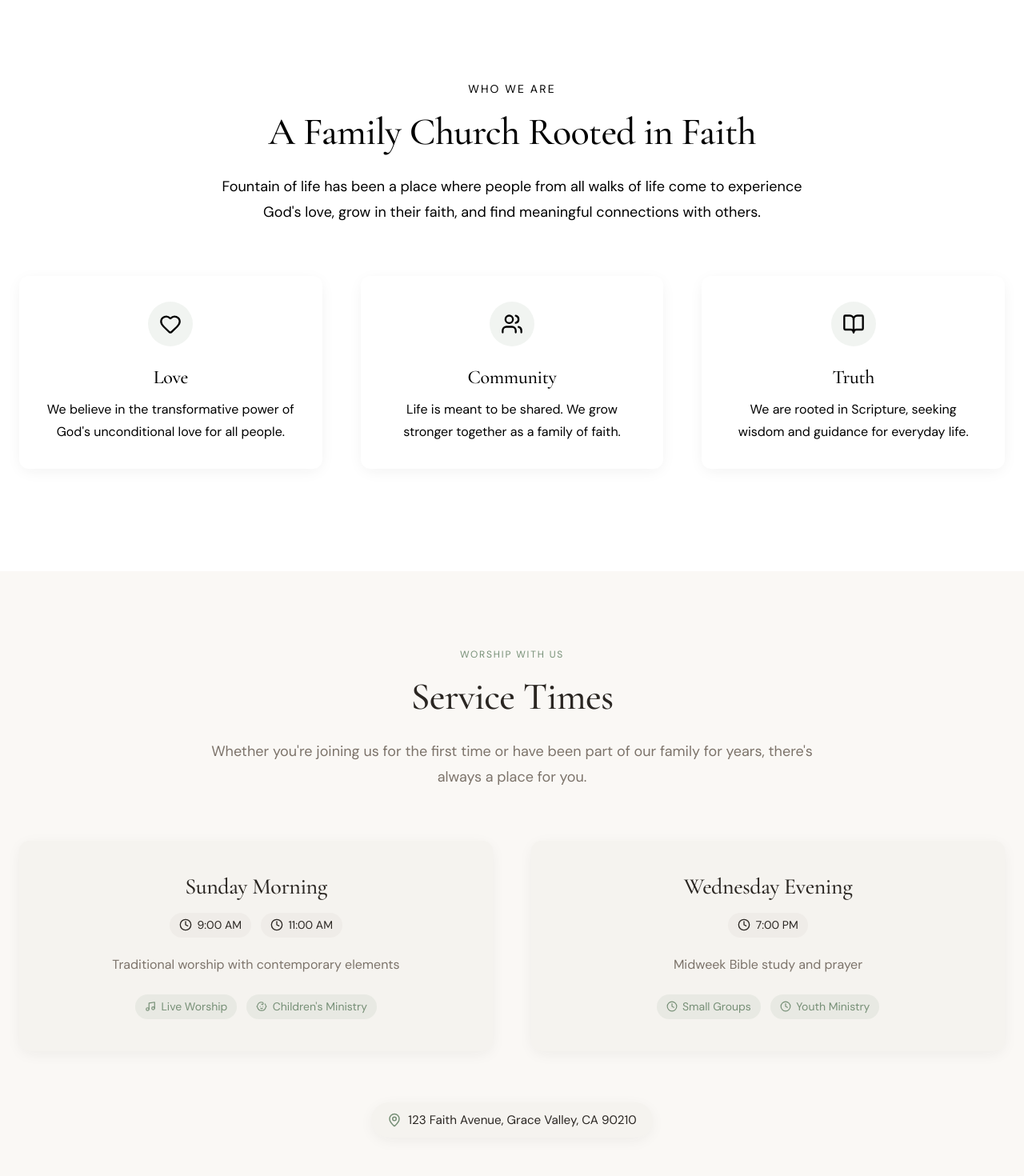
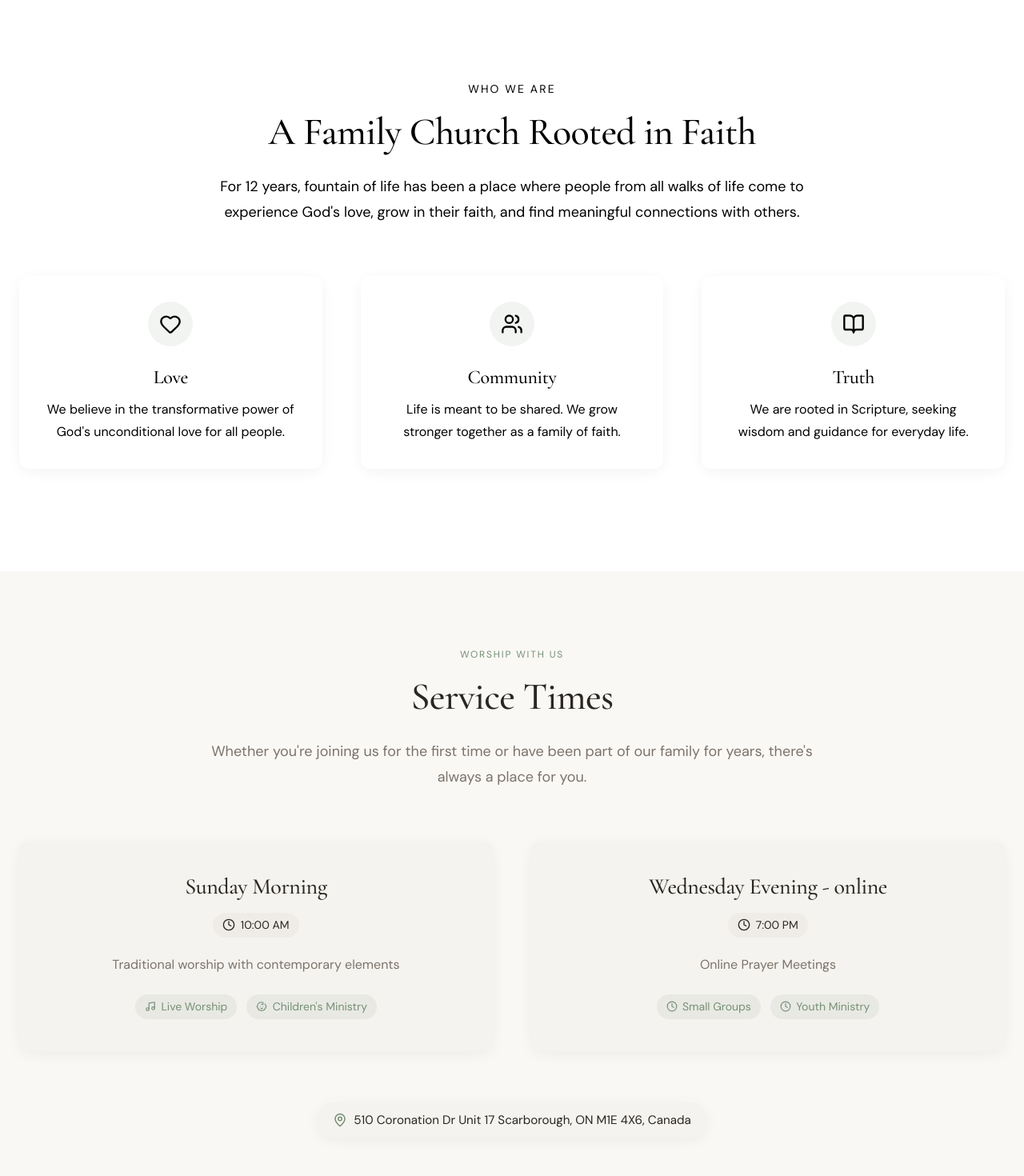
Before and after one commit to itxjoshy/church-site-2, a React (Vite) app: page / in a window 1280 px wide. Shown: the part 826-2296 px from the top of the page at 80% size. Built offline with nearby package versions, Linux system fonts and the light colour scheme.

Commit message:
update: fixed timing on the cards

```diff
--- a/src/components/About.jsx
+++ b/src/components/About.jsx
@@ -30,9 +30,9 @@ export const About = () => {
           <p className="about__eyebrow">Who We Are</p>
           <h2 className="about__title">A Family Church Rooted in Faith</h2>
           <p className="about__description">
-            Fountain of life has been a place where people from all walks of
-            life come to experience God's love, grow in their faith, and find
-            meaningful connections with others.
+            For 12 years, fountain of life has been a place where people from
+            all walks of life come to experience God's love, grow in their
+            faith, and find meaningful connections with others.
           </p>
         </div>
 
--- a/src/components/Services.jsx
+++ b/src/components/Services.jsx
@@ -4,15 +4,15 @@ import "./services.css";
 const services = [
   {
     day: "Sunday Morning",
-    times: ["9:00 AM", "11:00 AM"],
+    times: ["10:00 AM"],
     description: "Traditional worship with contemporary elements",
     features: ["Live Worship", "Children's Ministry"],
     icons: [Music, Baby],
   },
   {
-    day: "Wednesday Evening",
+    day: "Wednesday Evening - online",
     times: ["7:00 PM"],
-    description: "Midweek Bible study and prayer",
+    description: "Online Prayer Meetings",
     features: ["Small Groups", "Youth Ministry"],
     icons: [Clock, Clock],
   },
@@ -64,7 +64,9 @@ export const Services = () => {
         <div className="services__location">
           <div className="services__location-inner">
             <MapPin size={18} className="services__location-icon" />
-            <span>123 Faith Avenue, Grace Valley, CA 90210</span>
+            <span>
+              510 Coronation Dr Unit 17 Scarborough, ON M1E 4X6, Canada
+            </span>
           </div>
         </div>
       </div>
```
